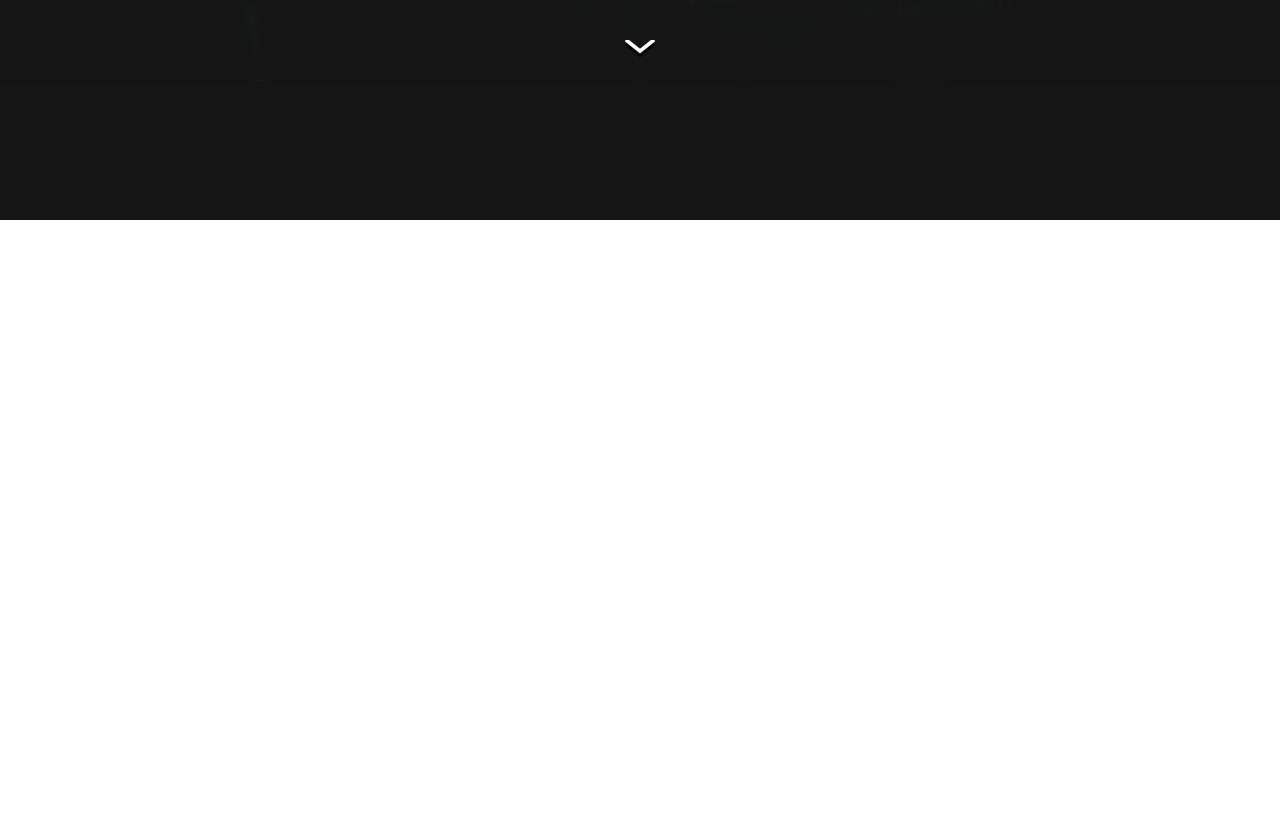
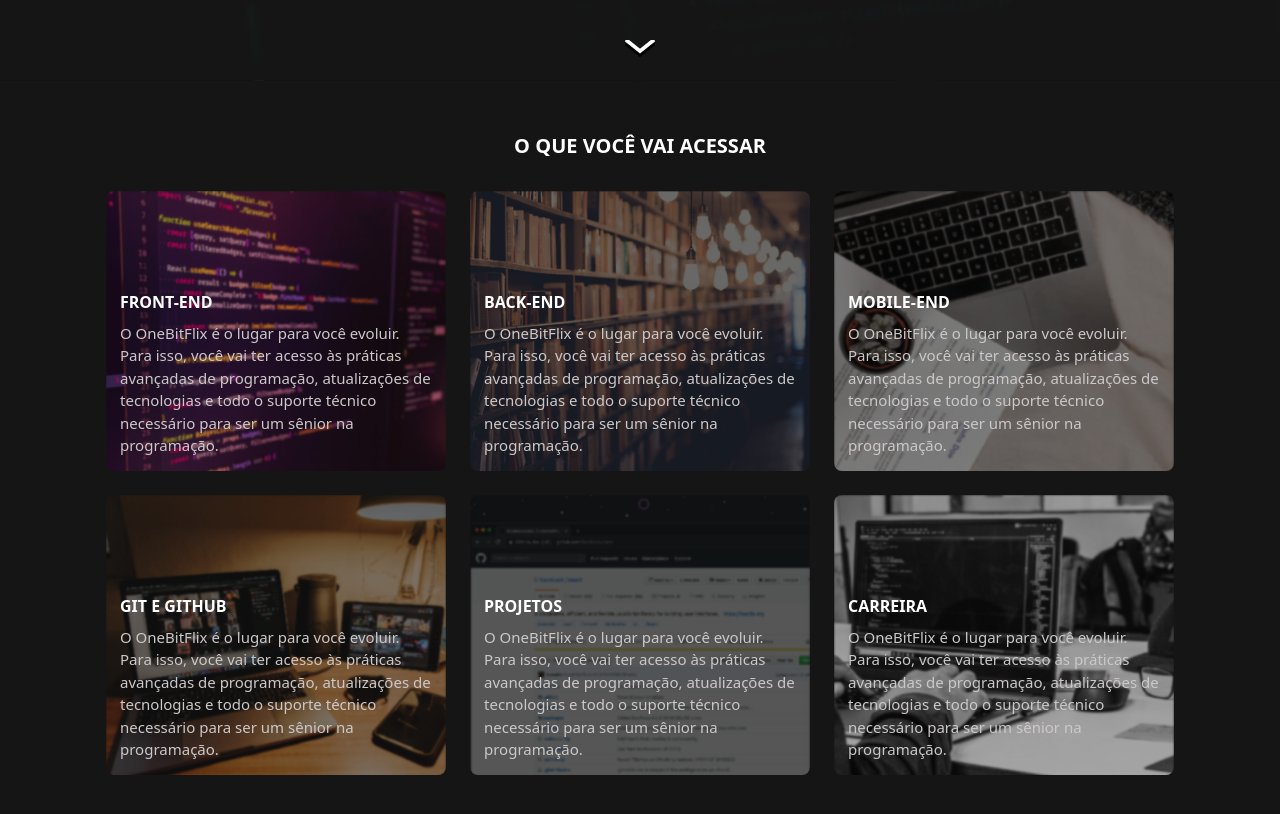
Before and after one commit to maatheusLeite/OneBitFlix-FrontEnd, a Next.js app: page / in a window 1280 px wide. Shown: the part 580-1394 px from the top of the page. Before the commit the page ends 800 px from the top, so only its background shows below. Built offline with nearby package versions, Linux system fonts and the light colour scheme.

Commit message:
Adding CardsSection

```diff
--- a/app/page.tsx
+++ b/app/page.tsx
@@ -1,6 +1,7 @@
 import HeaderNoAuth from "@/src/components/HomeNoAuth/HeaderNoAuth/HeaderNoAuth";
 import PresentationSection from "@/src/components/PresentationSection/PresentationSection";
 import styles from "../styles/HomeNoAuth.module.scss"
+import CardsSection from "@/src/components/HomeNoAuth/CardsSection/CardsSection";
 
 export default function HomeNotAuth() {
     return (
@@ -10,6 +11,7 @@
                     <HeaderNoAuth />
                     <PresentationSection />
                 </div>
+                <CardsSection />
             </main>
         </>
     )
--- a/package.json
+++ b/package.json
@@ -13,6 +13,7 @@
     "axios": "^0.26.1",
     "bootstrap": "^5.1.3",
     "next": "14.0.4",
+    "prop-types": "^15.8.1",
     "react": "^18",
     "react-dom": "^18",
     "react-modal": "^3.16.1",
--- /dev/null
+++ b/src/components/HomeNoAuth/CardsSection/CardsSection.tsx
@@ -0,0 +1,71 @@
+import { Container } from 'reactstrap'
+import styles from './styles.module.scss'
+
+export default function CardsSection() {
+    return (
+        <>
+            <p className={styles.sectionTitle}> O QUE VOCÊ VAI ACESSAR </p>
+            <Container className='d-flex flex-wrap justify-content-center gap-4 pb-5'>
+                <div className={styles.card1}>
+                    <p className={styles.cardTitle}> FRONT-END </p>
+                    <p className={styles.cardDescription}>
+                        O OneBitFlix é o lugar para você evoluir. Para isso, você vai
+                        ter acesso às práticas avançadas de programação, atualizações de
+                        tecnologias e todo o suporte técnico necessário para ser um sênior
+                        na programação.
+                    </p>
+                </div>
+
+                <div className={styles.card2}>
+                    <p className={styles.cardTitle}> BACK-END </p>
+                    <p className={styles.cardDescription}>
+                        O OneBitFlix é o lugar para você evoluir. Para isso, você vai
+                        ter acesso às práticas avançadas de programação, atualizações de
+                        tecnologias e todo o suporte técnico necessário para ser um sênior
+                        na programação.
+                    </p>
+                </div>
+
+                <div className={styles.card3}>
+                    <p className={styles.cardTitle}> MOBILE-END </p>
+                    <p className={styles.cardDescription}>
+                        O OneBitFlix é o lugar para você evoluir. Para isso, você vai
+                        ter acesso às práticas avançadas de programação, atualizações de
+                        tecnologias e todo o suporte técnico necessário para ser um sênior
+                        na programação.
+                    </p>
+                </div>
+
+                <div className={styles.card4}>
+                    <p className={styles.cardTitle}> GIT E GITHUB </p>
+                    <p className={styles.cardDescription}>
+                        O OneBitFlix é o lugar para você evoluir. Para isso, você vai
+                        ter acesso às práticas avançadas de programação, atualizações de
+                        tecnologias e todo o suporte técnico necessário para ser um sênior
+                        na programação.
+                    </p>
+                </div>
+
+                <div className={styles.card5}>
+                    <p className={styles.cardTitle}> PROJETOS </p>
+                    <p className={styles.cardDescription}>
+                        O OneBitFlix é o lugar para você evoluir. Para isso, você vai
+                        ter acesso às práticas avançadas de programação, atualizações de
+                        tecnologias e todo o suporte técnico necessário para ser um sênior
+                        na programação.
+                    </p>
+                </div>
+
+                <div className={styles.card6}>
+                    <p className={styles.cardTitle}> CARREIRA </p>
+                    <p className={styles.cardDescription}>
+                        O OneBitFlix é o lugar para você evoluir. Para isso, você vai
+                        ter acesso às práticas avançadas de programação, atualizações de
+                        tecnologias e todo o suporte técnico necessário para ser um sênior
+                        na programação.
+                    </p>
+                </div>
+            </Container>
+        </>
+    )
+}
--- /dev/null
+++ b/src/components/HomeNoAuth/CardsSection/styles.module.scss
@@ -0,0 +1,70 @@
+@import "../../../../styles/colors.module.scss";
+
+.sectionTitle {
+    font-size: 20px;
+    font-weight: bold;
+    text-align: center;
+    margin: 50px 0px 30px 0px;
+}
+
+.card {
+    width: 340px;
+    height: 280px;
+    border-radius: 8px;
+    padding: 14px;
+    background-size: cover;
+    display: flex;
+    flex-direction: column;
+    justify-content: flex-end;
+    transition: .3s;
+
+    .cardTitle {
+        font-weight: bold;
+        margin-bottom: 8px;
+        transition: .3s;
+    }
+
+    .cardDescription {
+        font-size: 15px;
+        color: $lightGray;
+    }
+
+    &:hover {
+        transform: scale(1.03);
+
+        .cardTitle {
+            font-size: 18px;
+            margin-left: 8px
+        }
+    }
+}
+
+.card1 {
+    @extend .card;
+    background-image: url('../../../../public/homeNoAuth/imgFrontend.png');
+}
+
+.card2 {
+    @extend .card;
+    background-image: url('../../../../public/homeNoAuth/imgBackend.png');
+}
+
+.card3 {
+    @extend .card;
+    background-image: url('../../../../public/homeNoAuth/imgMobile.png');
+}
+
+.card4 {
+    @extend .card;
+    background-image: url('../../../../public/homeNoAuth/imgGit.png');
+}
+
+.card5 {
+    @extend .card;
+    background-image: url('../../../../public/homeNoAuth/imgProjects.png');
+}
+
+.card6 {
+    @extend .card;
+    background-image: url('../../../../public/homeNoAuth/imgCareer.png');
+}
```
Also changed, not shown: 1 other file (tests, documents, lock files or other folders).
